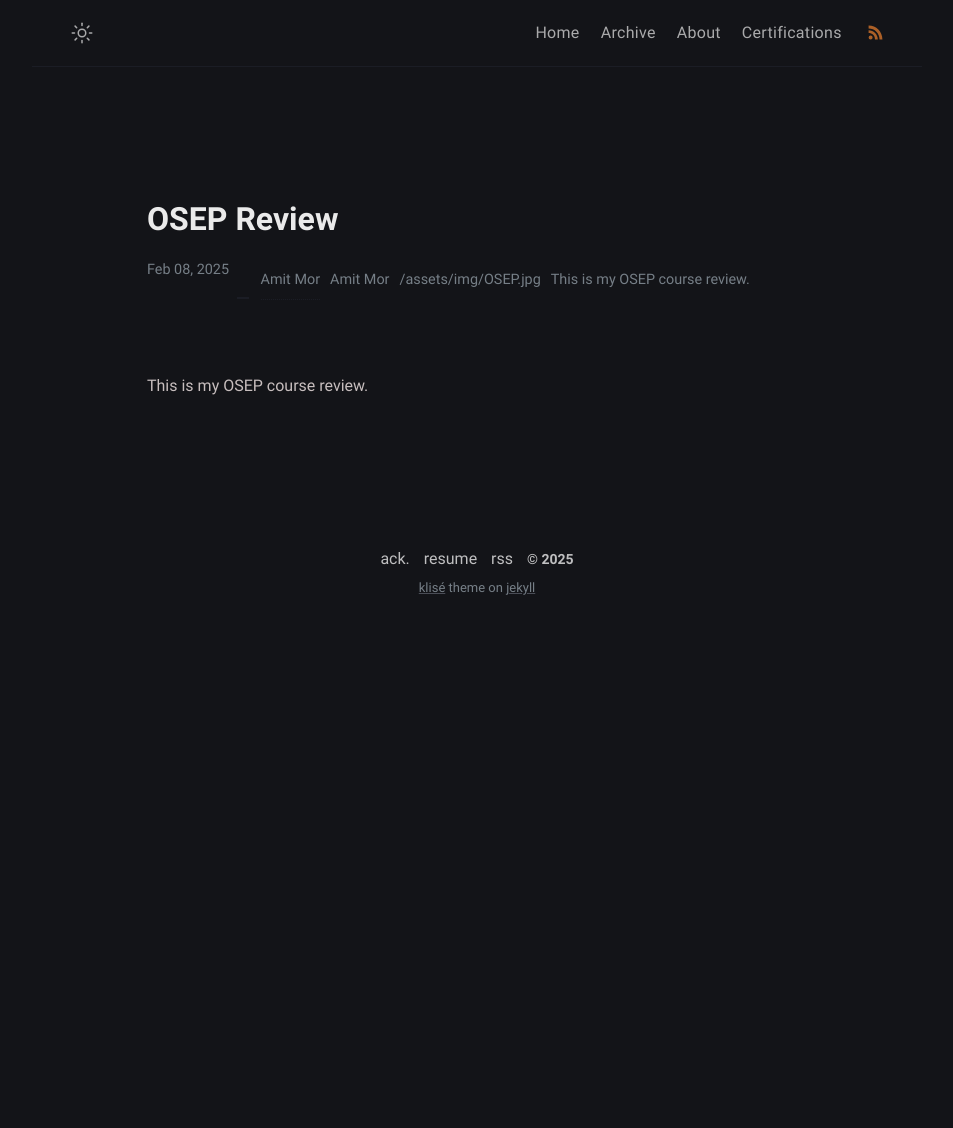
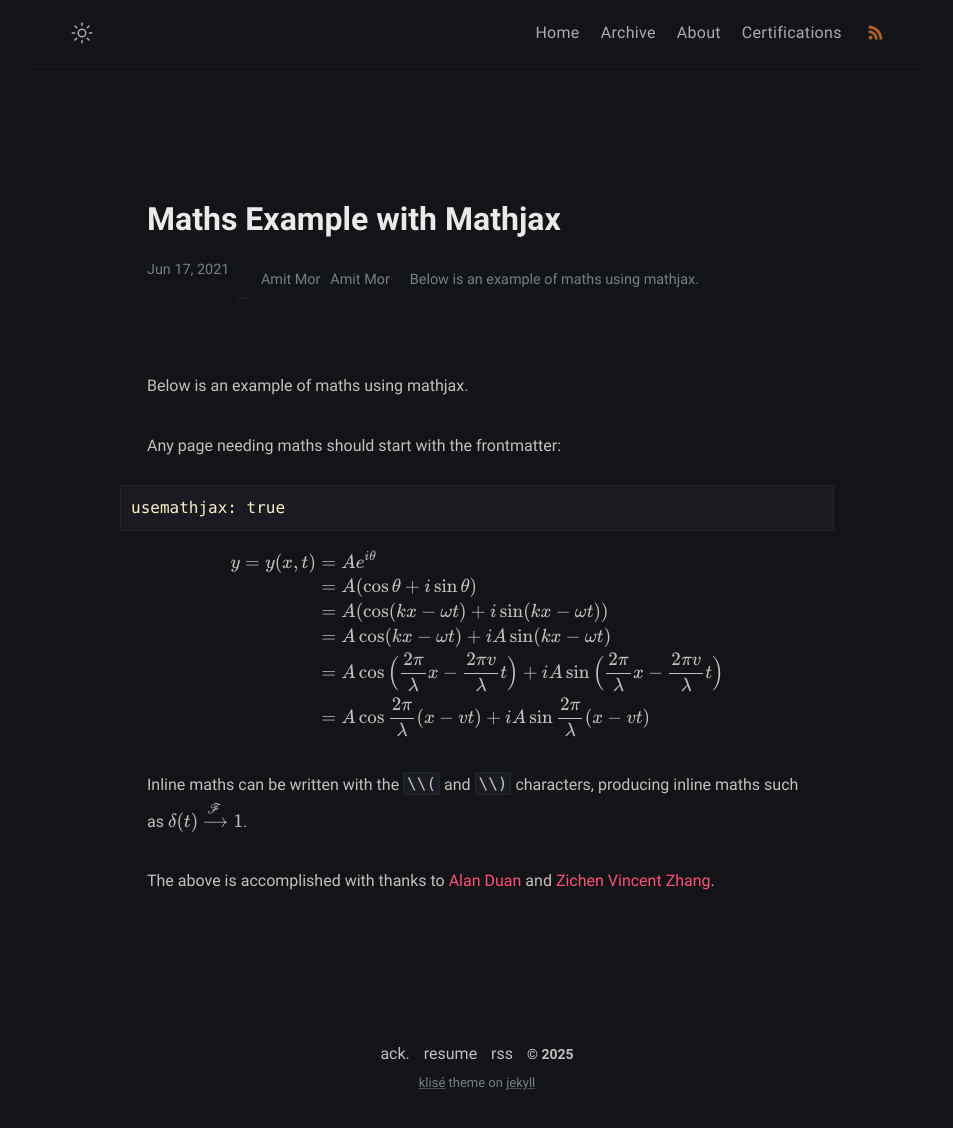
Before and after one commit to Extravenger/extravenger.github.io, a Jekyll site: the page built from _posts/OSEP-Review/2025-02-10-osep-review.md, in a window 1280 px wide. Shown: the whole page, without its empty margins (163-1116 px from the left). Built offline with Jekyll 4.4.1, drawn with Linux system fonts in a browser that asks for light colours; before the commit the page ends 900 px from its top, so only the background shows below that.

Commit message:
Update 2025-02-10-osep-review.md

```diff
--- a/_posts/OSEP-Review/2025-02-10-osep-review.md
+++ b/_posts/OSEP-Review/2025-02-10-osep-review.md
@@ -1,10 +1,30 @@
 ---
 layout: post
-title:  OSEP Review
-date:   2025-02-07 22:57:49 +0000
+title:  Maths Example with Mathjax
+date:   2021-06-16 22:57:49 +0000
 categories: jekyll update
-usemathjax: false
-image: "/assets/img/OSEP.jpg"
+usemathjax: true
 ---
 
-This is my OSEP course review.
+Below is an example of maths using mathjax.
+
+Any page needing maths should start with the frontmatter:
+{% highlight markdown %}
+usemathjax: true
+{% endhighlight %}
+
+$$
+\begin{align*}
+y = y(x,t) &= A e^{i\theta} \\
+&= A (\cos \theta + i \sin \theta) \\
+&= A (\cos(kx - \omega t) + i \sin(kx - \omega t)) \\
+&= A\cos(kx - \omega t) + i A\sin(kx - \omega t)  \\
+&= A\cos \Big(\frac{2\pi}{\lambda}x - \frac{2\pi v}{\lambda} t \Big) + i A\sin \Big(\frac{2\pi}{\lambda}x - \frac{2\pi v}{\lambda} t \Big)  \\
+&= A\cos \frac{2\pi}{\lambda} (x - v t) + i A\sin \frac{2\pi}{\lambda} (x - v t)
+\end{align*}
+$$
+
+Inline maths can be written with the `\\(` and `\\)` characters, producing inline maths
+such as \\(\delta(t) \xrightarrow{\mathscr{F}} 1\\).
+
+The above is accomplished with thanks to [Alan Duan](https://alanduan.me/random/mathjax/) and [Zichen Vincent Zhang](https://webdocs.cs.ualberta.ca/~zichen2/blog/coding/setup/2019/02/17/how-to-add-mathjax-support-to-jekyll.html.).
```
